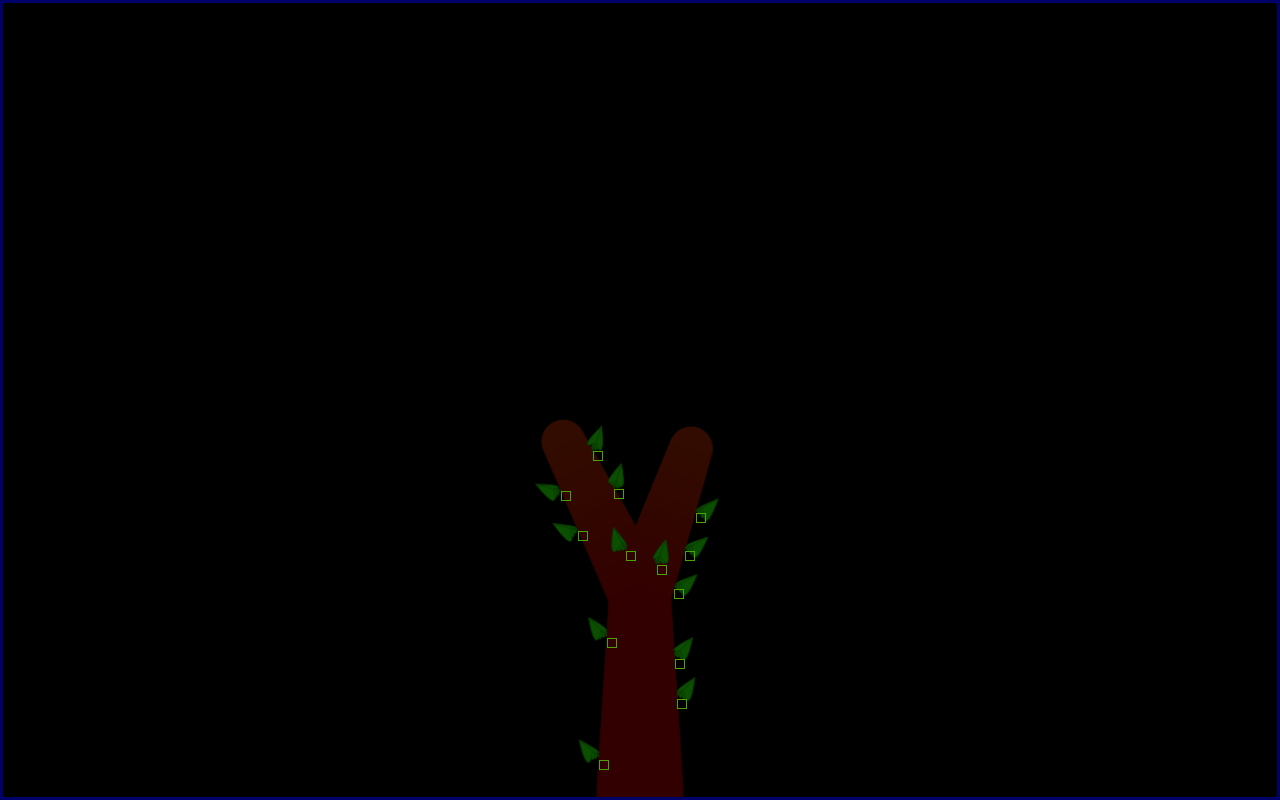
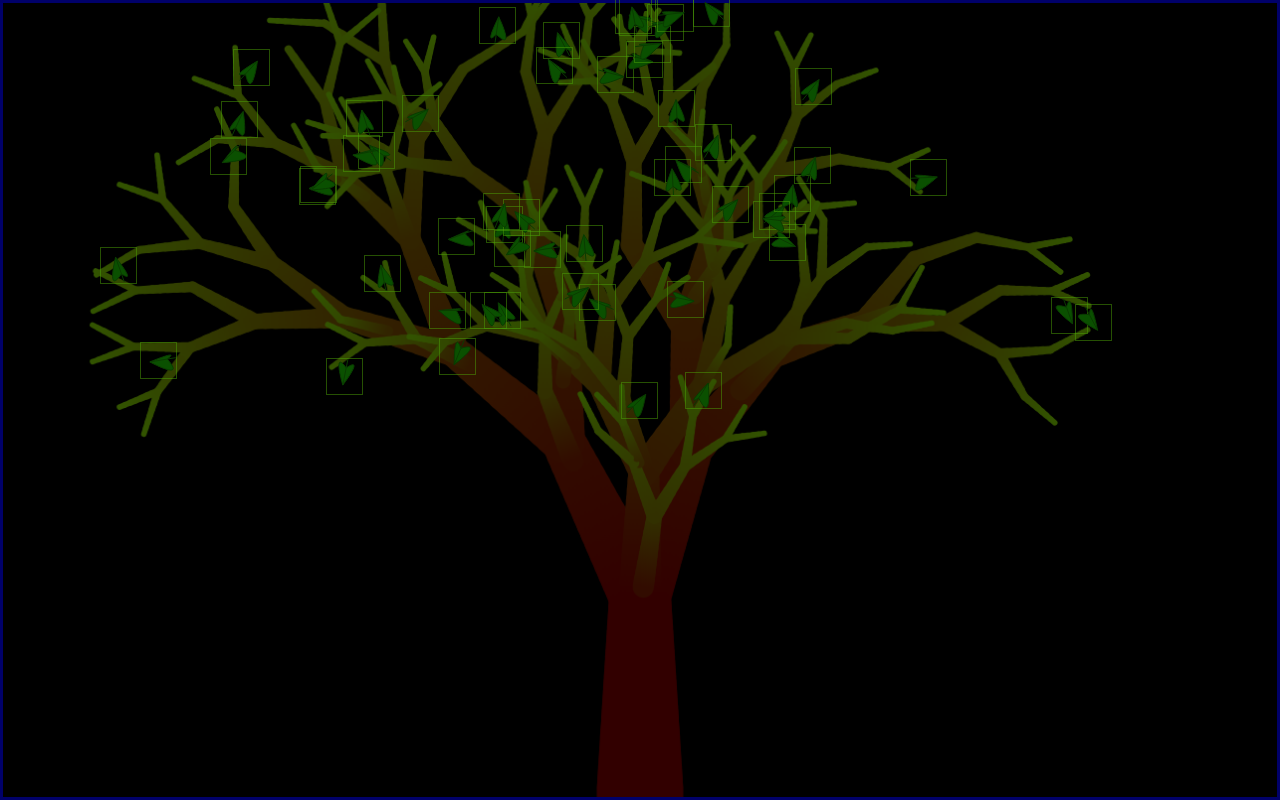
Before and after one commit to HeatGub/TS-Probabilistic-Land, a website: page dist/index.html in a window 1280 px wide. Drawn offline with Linux system fonts and the light colour scheme.

Commit message:
One canvas per leaf implemented

```diff
--- a/src/script.ts
+++ b/src/script.ts
@@ -4,10 +4,9 @@ const canvas = document.getElementById('canvas1') as HTMLCanvasElement;
 const ctx = canvas.getContext('2d') as CanvasRenderingContext2D
 
 const canvas2 = document.getElementById('canvas2') as HTMLCanvasElement;
-const ctx2 = canvas2.getContext('2d') as CanvasRenderingContext2D
+// const ctx2 = canvas2.getContext('2d') as CanvasRenderingContext2D
 // const canvas2 = document.body.appendChild(document.createElement("canvas"));
 // ctx.globalAlpha = 0.3;
-
 
 const segmentingLen = 10
 const trunkLen = 200
@@ -15,7 +14,7 @@ const trunkWidth = 60
 const lenMultiplier = 0.75
 const widthMultiplier = 0.7
 const rebranchingAngle = 18
-const maxLevelGlobal = 1
+const maxLevelGlobal = 7
 const occasionalBranchesLimit = 0.3
 
 // AXIS 1 WILL BE THE WIDER ONE. BOTH AXES ARE PERPENDICULAR TO THE LEAF'S MAIN NERVE (x0,y0 - xF,yF)
@@ -25,7 +24,7 @@ const axis2WidthRatio  = 0.5
 const axis1LenRatio = -0.15
 const axis2LenRatio = 0.5
 const petioleLenRatio = 0.33 //of the whole length
-const leafProbability = 0.5
+const leafProbability = 0.1
 
 //  SET CANVAS SIZES AND CHANGE THEM AT WINDOW RESIZE
 canvas.width = window.innerWidth
@@ -172,18 +171,18 @@ class Branch {
 
             if (this.drawnSegments % 4 === 0) {
                 //recalculate leaf starting point to match the segment width
-                let x0Leaf = this.segments[this.drawnSegments].x0 - Math.cos(this.angle/180* Math.PI) * lineWidth/2
-                let y0Leaf = this.segments[this.drawnSegments].y0 - Math.sin(this.angle/180* Math.PI) * lineWidth/2
-                const leafL = new Leaf (this.segments[this.drawnSegments], x0Leaf, y0Leaf, 35, this.angle -40 - Math.random()*10, 2)
+                this.x0  = this.segments[this.drawnSegments].x0 - Math.cos(this.angle/180* Math.PI) * lineWidth/2
+                this.y0  = this.segments[this.drawnSegments].y0 - Math.sin(this.angle/180* Math.PI) * lineWidth/2
+                const leafL = new Leaf (this.segments[this.drawnSegments], this.x0 , this.y0 , 35, this.angle -40 - Math.random()*10, 2)
                 this.leaves.push(leafL)
                 // leafL.drawAllLeafStages()
                 leafL.drawLeafStage()
             }
             else if (this.drawnSegments % 2 === 0) {
                 //recalculate leaf starting point to match the segment width
-                let x0Leaf = this.segments[this.drawnSegments].x0 + Math.cos(this.angle/180* Math.PI) * lineWidth/2
-                let y0Leaf = this.segments[this.drawnSegments].y0 + Math.sin(this.angle/180* Math.PI) * lineWidth/2
-                const leafR = new Leaf (this.segments[this.drawnSegments], x0Leaf, y0Leaf, 35, this.angle + 40 + Math.random()*10, 2)
+                this.x0  = this.segments[this.drawnSegments].x0 + Math.cos(this.angle/180* Math.PI) * lineWidth/2
+                this.y0  = this.segments[this.drawnSegments].y0 + Math.sin(this.angle/180* Math.PI) * lineWidth/2
+                const leafR = new Leaf (this.segments[this.drawnSegments], this.x0 , this.y0 , 35, this.angle + 40 + Math.random()*10, 2)
                 this.leaves.push(leafR)
                 // leafR.drawAllLeafStages()
                 leafR.drawLeafStage()
@@ -264,7 +263,7 @@ class Root {
 
 class Leaf {
     constructor (
-        public parentSegment: {x0: number, y0: number, xF: number, yF: number, width: number}, // parent branch
+        public parentSegment: {x0: number, y0: number, xF: number, yF: number, width: number}, // parent segment
         public x0: number,
         public y0: number,
         public len: number,
@@ -275,25 +274,32 @@ class Leaf {
         public maxStages = 4,
         public currentStage = 0,
         public allStages: {stageLen:number, xF: number, yF: number, xFPetiole: number, yFPetiole: number, xR1: number, yR1: number, xL1: number, yL1: number, xR2: number, yR2: number, xL2: number, yL2: number}[] = [],
-        public ctx: CanvasRenderingContext2D = canvas.getContext('2d') as CanvasRenderingContext2D // CHANGE THAT. Initialize something, but maybe not that much
+        public canvas = document.body.appendChild(document.createElement("canvas")),
+        public ctx: CanvasRenderingContext2D = canvas.getContext('2d') as CanvasRenderingContext2D, // CHANGE THAT. Initialize something, but maybe not that much
+        public canvasCoords = {x: 0, y: 0}, // canvasTopLeftCorner
+        public x0rel = 0,
+        public y0rel = 0,
     ) {
+        // RESIZE CANVAS (canvasCoords depends on it)
+        this.canvas.width = this.len
+        this.canvas.height = this.len
         // final len in final stage
         this.xF = this.x0 + Math.sin(this.angle/180* Math.PI) * this.len
         this.yF = this.y0 - Math.cos(this.angle/180* Math.PI) * this.len
+        // top left corner of the canvas
+        this.canvasCoords.x = (this.x0 + this.xF)/2 - this.canvas.width/2
+        this.canvasCoords.y = (this.y0 + this.yF)/2 - this.canvas.height/2
+        // relative leaf starting coords (for a smaller canvas)
+        this.x0rel = this.x0 - this.canvasCoords.x
+        this.y0rel = this.y0 - this.canvasCoords.y
 
-        const canvasLeaf = document.body.appendChild(document.createElement("canvas"))
-        canvasLeaf.classList.add('leafCanvas');
-        this.ctx = canvasLeaf.getContext('2d') as CanvasRenderingContext2D
-        canvasLeaf.style.left = this.x0.toString() + 'px'
-        canvasLeaf.style.top = this.y0.toString() + 'px'
+        // MOVE CANVAS
+        this.canvas.style.left = this.canvasCoords.x + 'px'
+        this.canvas.style.top = this.canvasCoords.y + 'px'
+        this.canvas.classList.add('leafCanvas')
+        this.ctx = canvas.getContext('2d') as CanvasRenderingContext2D
 
-        // canvasLeaf.style.rotate = this.angle.toString() + 'deg'
-
-        canvasLeaf.style.width = '10px'
-        canvasLeaf.style.height = '10px'
-        // canvasLeaf.style.width = this.len.toString() + 'px'
-        // canvasLeaf.style.height = this.len.toString() + 'px'
-
+        // LEAF STAGES
         for (let stg=0; stg<this.maxStages; stg++) {
             // push zeros to fill the object
             this.allStages.push({stageLen:0, xF: 0, yF: 0, xFPetiole: 0, yFPetiole: 0, xR1: 0, yR1: 0, xL1: 0, yL1: 0, xR2: 0, yR2: 0, xL2: 0, yL2: 0})
@@ -301,118 +307,76 @@ class Leaf {
             this.allStages[stg].stageLen = this.len * (stg/this.maxStages)
             // console.log(this.allStages[stg].stageLen)
             let stageLen =  this.allStages[stg].stageLen
-            // console.log(stageLen)
 
             // CALCULATE TIP (FINAL) COORDINATES. LEAF'S MAIN NERVE ENDS HERE
-            this.allStages[stg].xF = this.x0 + Math.sin(this.angle/180* Math.PI) * stageLen
-            this.allStages[stg].yF = this.y0 - Math.cos(this.angle/180* Math.PI) * stageLen
+            this.allStages[stg].xF = this.x0rel + Math.sin(this.angle/180* Math.PI) * stageLen
+            this.allStages[stg].yF = this.y0rel - Math.cos(this.angle/180* Math.PI) * stageLen
 
             // PETIOLE'S END COORDS
-            this.allStages[stg].xFPetiole = this.x0 + Math.sin(this.angle/180* Math.PI) * stageLen * petioleLenRatio
-            this.allStages[stg].yFPetiole = this.y0 - Math.cos(this.angle/180* Math.PI) * stageLen * petioleLenRatio
+            this.allStages[stg].xFPetiole = this.x0rel + Math.sin(this.angle/180* Math.PI) * stageLen * petioleLenRatio
+            this.allStages[stg].yFPetiole = this.y0rel - Math.cos(this.angle/180* Math.PI) * stageLen * petioleLenRatio
 
             // 0.5 is no rotation. 0-1 range
             let rotateLeafRightFrom0To1 = 0.35 + Math.random()*0.30 + Math.sin(this.angle/180* Math.PI)*0.3
 
             // BEZIER CURVES - AXIS 1
             const axis1 = this.calcBezierPointsForPerpendicularAxis(axis1LenRatio, axis1WidthRatio, rotateLeafRightFrom0To1, stg)
-            // console.log(axis1)
             // BEZIER CURVES - AXIS 2
             const axis2 = this.calcBezierPointsForPerpendicularAxis(axis2LenRatio, axis2WidthRatio, rotateLeafRightFrom0To1, stg)
-            // console.log(axis2)
 
             // FILL UP THIS STAGE
             this.allStages[stg].xR1 = axis1.xR
             this.allStages[stg].yR1 = axis1.yR
             this.allStages[stg].xL1 = axis1.xL
             this.allStages[stg].yL1 = axis1.yL
-        // ____________
             this.allStages[stg].xR2 = axis2.xR
             this.allStages[stg].yR2 = axis2.yR
             this.allStages[stg].xL2 = axis2.xL
             this.allStages[stg].yL2 = axis2.yL
-
-
-            // console.log(this.allStages)
-        }
+        } // LEAF STAGES end
         // console.log(this)
     } //Leaf constructor
 
     calcBezierPointsForPerpendicularAxis (axisLenRatio: number, axisWidthRatio: number, moveAxis:number, index: number) {
-        let x0Axis = this.x0 + Math.sin(this.angle/180* Math.PI) *   this.allStages[index].stageLen * axisLenRatio
-        let y0Axis = this.y0 - Math.cos(this.angle/180* Math.PI) *   this.allStages[index].stageLen * axisLenRatio
+        let x0Axis = this.x0rel + Math.sin(this.angle/180* Math.PI) * this.allStages[index].stageLen * axisLenRatio
+        let y0Axis = this.y0rel - Math.cos(this.angle/180* Math.PI) * this.allStages[index].stageLen * axisLenRatio
         // calculate points on line perpendiuclar to the main nerve
-        let xR =  x0Axis + Math.sin((90 + this.angle)/180* Math.PI) *   this.allStages[index].stageLen * axisWidthRatio * (moveAxis) // /2 because its only one half
-        let yR =  y0Axis - Math.cos((90 + this.angle)/180* Math.PI) *   this.allStages[index].stageLen * axisWidthRatio * (moveAxis)
-        let xL =  x0Axis + Math.sin((-90 + this.angle)/180* Math.PI) *   this.allStages[index].stageLen * axisWidthRatio * (1-moveAxis)
-        let yL =  y0Axis - Math.cos((-90 + this.angle)/180* Math.PI) *   this.allStages[index].stageLen * axisWidthRatio * (1-moveAxis)
+        let xR =  x0Axis + Math.sin((90 + this.angle)/180* Math.PI) * this.allStages[index].stageLen * axisWidthRatio * (moveAxis) // /2 because its only one half
+        let yR =  y0Axis - Math.cos((90 + this.angle)/180* Math.PI) * this.allStages[index].stageLen * axisWidthRatio * (moveAxis)
+        let xL =  x0Axis + Math.sin((-90 + this.angle)/180* Math.PI) * this.allStages[index].stageLen * axisWidthRatio * (1-moveAxis)
+        let yL =  y0Axis - Math.cos((-90 + this.angle)/180* Math.PI) * this.allStages[index].stageLen * axisWidthRatio * (1-moveAxis)
         return {xR: xR, yR: yR, xL: xL, yL: yL}
     }
 
-    // drawAllLeafStages () {
-    //     for (let i = 0; i < this.maxStages; i++) {
-    //         ctx.beginPath();
-    //         ctx.strokeStyle = 'rgb(10,60,0)'
-    //         //MAIN NERVE
-    //         ctx.moveTo(this.x0, this.y0)
-    //         ctx.lineTo(this.allStages[i].xF, this.allStages[i].yF)
+    drawLeafStage () {
+        // clear whole previous frame
+        this.ctx.clearRect(0, 0, this.canvas.width, this.canvas.height)
 
-    //         // ctx.lineWidth = this.lineWidth * (this.currentStage/this.maxStages)
-    //         ctx.stroke()
-    //         ctx.closePath()
+        this.ctx.beginPath();
+        this.ctx.strokeStyle = 'rgb(10,60,0)'
+        //MAIN NERVE
+        this.ctx.moveTo(this.x0rel, this.y0rel)
+        this.ctx.lineTo(this.allStages[this.currentStage].xF, this.allStages[this.currentStage].yF)
 
-    //         // BEZIER CURVES FOR BOTH SIDES OF A LEAF
-    //         ctx.beginPath();
-    //         ctx.moveTo(this.allStages[i].xFPetiole, this.allStages[i].yFPetiole)
-    //         // right side of a leaf
-    //         ctx.bezierCurveTo(this.allStages[i].xR1, this.allStages[i].yR1, this.allStages[i].xR2, this.allStages[i].yR2, this.allStages[i].xF, this.allStages[i].yF)
-    //         ctx.moveTo(this.allStages[i].xFPetiole, this.allStages[i].yFPetiole)
-    //         // left side of a leaf
-    //         ctx.bezierCurveTo(this.allStages[i].xL1, this.allStages[i].yL1, this.allStages[i].xL2, this.allStages[i].yL2, this.allStages[i].xF, this.allStages[i].yF)
-    //         ctx.closePath()
-
-    //         ctx.fillStyle = 'rgb(10,80,0)'
-    //         ctx.fill()
-    //         ctx.stroke()
-    //         // console.log('stageDraw')
-    //     }
-    // }
-
-    drawLeafStage () {
-        // ctx2.save()
-        // ctx2.rotate(this.angle)
-        // ctx2.clearRect(this.x0, this.y0, 100, this.len)
-        // ctx2.clearRect(0, 0, canvas2.width, canvas2.height)
-        // ctx2.restore()
-
-        // this.ctx.moveTo(this.x0, this.y0)
-
-        ctx2.beginPath();
-        ctx2.strokeStyle = 'rgb(10,60,0)'
-        //MAIN NERVE
-        ctx2.moveTo(this.x0, this.y0)
-        ctx2.lineTo(this.allStages[this.currentStage].xF, this.allStages[this.currentStage].yF)
-
-        ctx2.stroke()
-        ctx2.closePath()
+        this.ctx.stroke()
+        this.ctx.closePath()
 
         // BEZIER CURVES FOR BOTH SIDES OF A LEAF
-        ctx2.beginPath();
-        ctx2.moveTo(this.allStages[this.currentStage].xFPetiole, this.allStages[this.currentStage].yFPetiole)
+        this.ctx.beginPath();
+        this.ctx.moveTo(this.allStages[this.currentStage].xFPetiole, this.allStages[this.currentStage].yFPetiole)
         // right side of a leaf
-        ctx2.bezierCurveTo(this.allStages[this.currentStage].xR1, this.allStages[this.currentStage].yR1, this.allStages[this.currentStage].xR2, this.allStages[this.currentStage].yR2, this.allStages[this.currentStage].xF, this.allStages[this.currentStage].yF)
-        ctx2.moveTo(this.allStages[this.currentStage].xFPetiole, this.allStages[this.currentStage].yFPetiole)
+        this.ctx.bezierCurveTo(this.allStages[this.currentStage].xR1, this.allStages[this.currentStage].yR1, this.allStages[this.currentStage].xR2, this.allStages[this.currentStage].yR2, this.allStages[this.currentStage].xF, this.allStages[this.currentStage].yF)
+        this.ctx.moveTo(this.allStages[this.currentStage].xFPetiole, this.allStages[this.currentStage].yFPetiole)
         // left side of a leaf
-        ctx2.bezierCurveTo(this.allStages[this.currentStage].xL1, this.allStages[this.currentStage].yL1, this.allStages[this.currentStage].xL2, this.allStages[this.currentStage].yL2, this.allStages[this.currentStage].xF, this.allStages[this.currentStage].yF)
-        ctx2.closePath()
+        this.ctx.bezierCurveTo(this.allStages[this.currentStage].xL1, this.allStages[this.currentStage].yL1, this.allStages[this.currentStage].xL2, this.allStages[this.currentStage].yL2, this.allStages[this.currentStage].xF, this.allStages[this.currentStage].yF)
+        this.ctx.closePath()
 
-        ctx2.fillStyle = 'rgb(10,80,0)'
-        ctx2.fill()
-        ctx2.stroke()
+        this.ctx.fillStyle = 'rgb(10,80,0)'
+        this.ctx.fill()
+        this.ctx.stroke()
+        this.currentStage ++
 
         // console.log('drawLeafStage')
-
-        this.currentStage ++
     }
 
 }
```
Also changed, not shown: dist/index.html, dist/script.js, dist/style.css, 1 other file.
